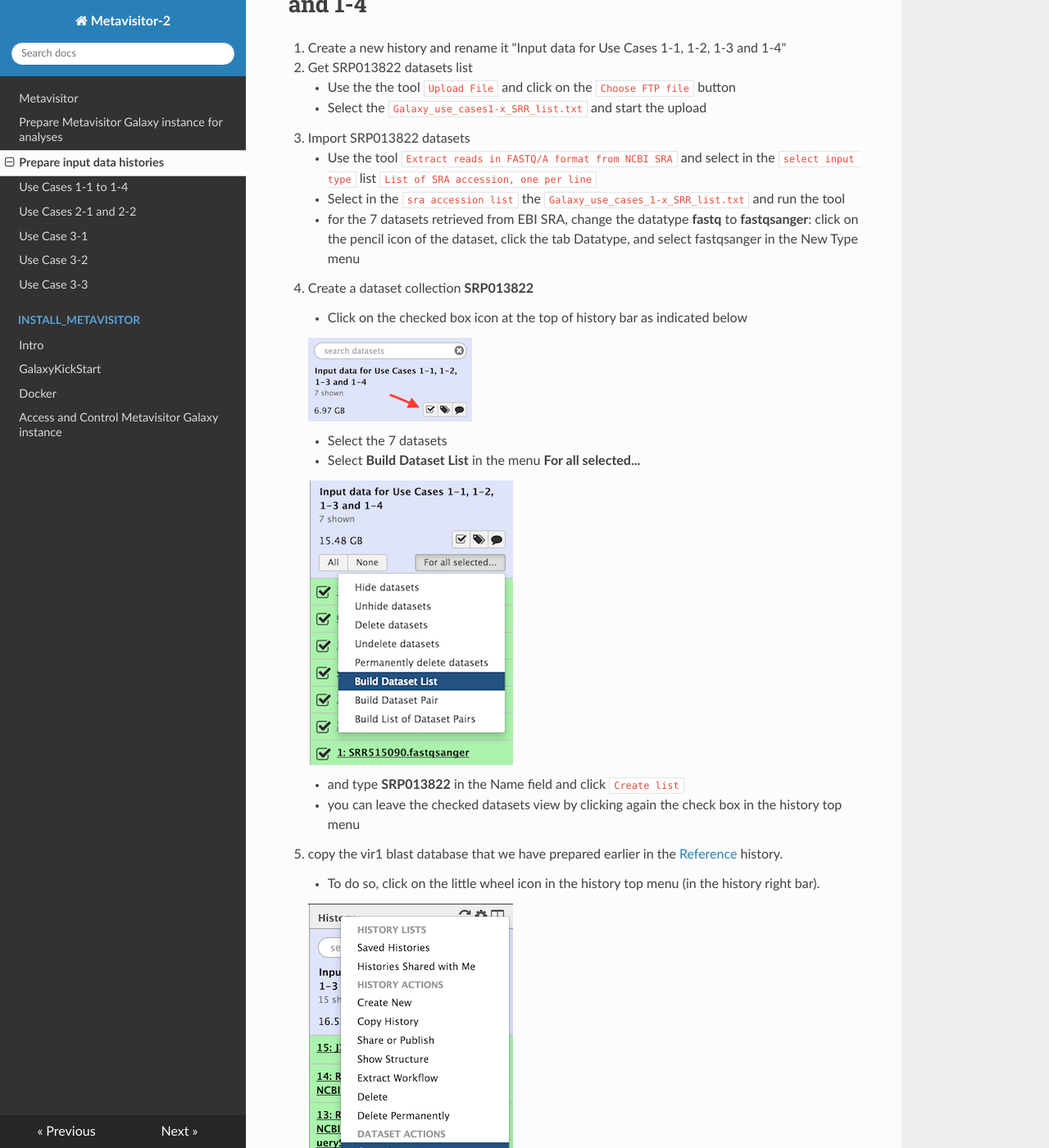
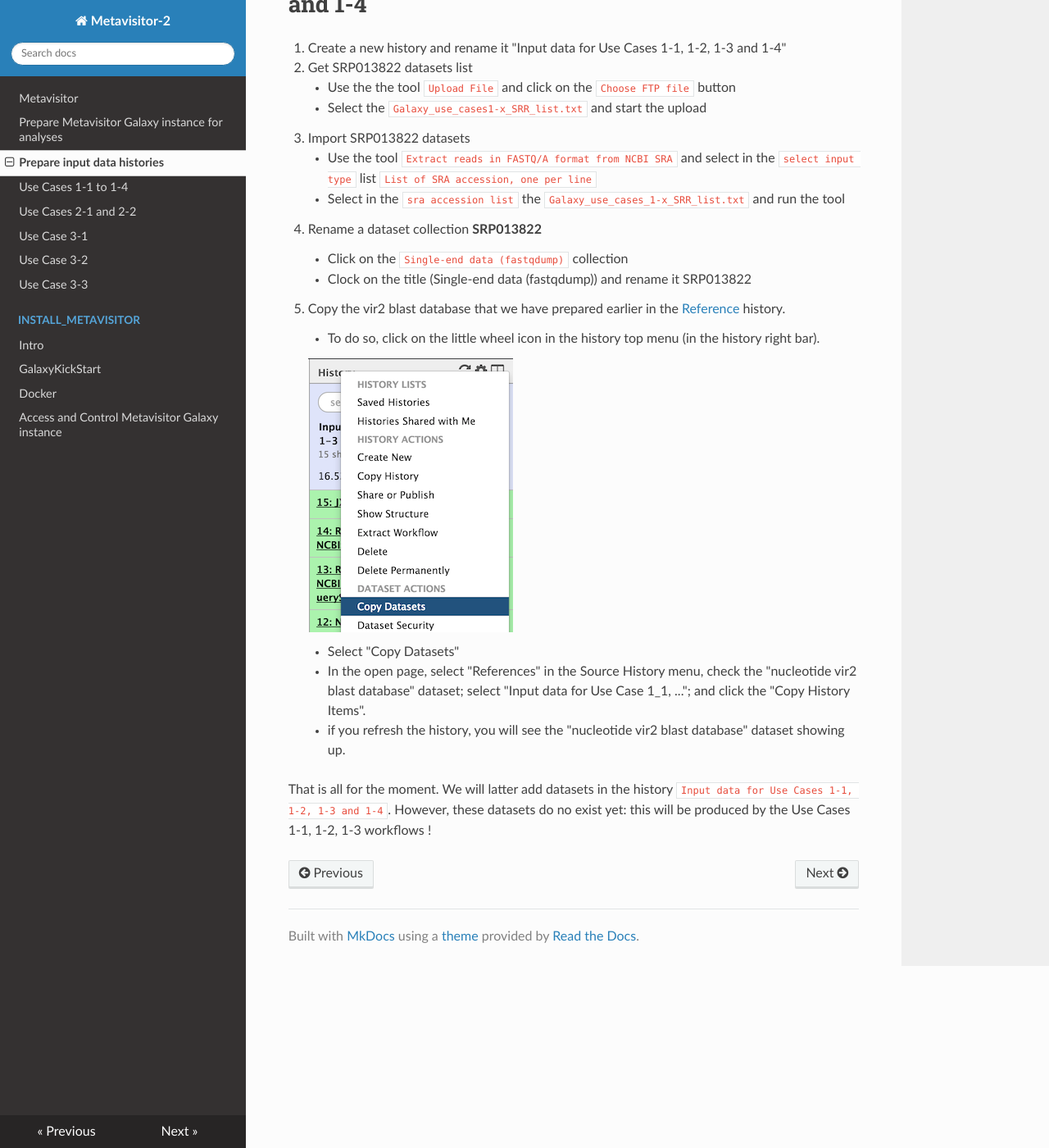
Before and after one commit to ARTbio/metavisitor, an MkDocs documentation site: the page built from docs/use_cases_input_data.md, in a window 1280 px wide and 1400 px high, scrolled down 342 px. Shown: the whole window at 82% size. Built offline with MkDocs 1.6.1, drawn with Linux system fonts in a browser that asks for light colours; nearby versions of some CDN libraries; old or Windows-style settings are respelled for this version of MkDocs; some of the changed text lies outside the part shown.

Commit message:
Adapt manual to handle a SRR list

```diff
--- a/docs/use_cases_input_data.md
+++ b/docs/use_cases_input_data.md
@@ -12,28 +12,17 @@ In this section, we are going to create step by step a Galaxy history that conta
 3. Import SRP013822 datasets
     - Use the tool `Extract reads in FASTQ/A format from NCBI SRA` and select in the `select input type` list `List of SRA accession, one per line`
     - Select in the `sra accession list` the `Galaxy_use_cases_1-x_SRR_list.txt` and run the tool
-    - for the 7 datasets retrieved from EBI SRA, change the datatype **fastq** to **fastqsanger**:
-    click on the pencil icon of the dataset, click the tab Datatype, and select fastqsanger in the New Type menu
-4. Create a dataset collection **SRP013822**
-    - Click on the checked box icon at the top of history bar as indicated below
+4. Rename a dataset collection **SRP013822**
+    - Click on the `Single-end data (fastqdump)` collection
+    - Clock on the title (Single-end data (fastqdump)) and rename it SRP013822
 
-    ![checkbow](images/check_datasets.png)
-
-    - Select the 7 datasets
-    - Select **Build Dataset List** in the menu **For all selected...**
-
-    ![datasetlist](images/dataset_list.png)
-
-    - and type **SRP013822** in the Name field and click `Create list`
-    - you can leave the checked datasets view by clicking again the check box in the history top menu
-
-5. copy the vir1 blast database that we have prepared earlier in the [Reference](metavisitor_configure_references.md#3-prepare-blast-databases) history.
+5. Copy the vir2 blast database that we have prepared earlier in the [Reference](metavisitor_configure_references.md#3-prepare-blast-databases) history.
     - To do so, click on the little wheel icon in the history top menu (in the history right bar).
 
     ![copydataset](images/copydataset.png)
 
     - Select "Copy Datasets"
-    - In the open page, select "References" in the Source History menu, check the "nucleotide vir1 blast database" dataset; select "Input data for Use Case 1_1, ..."; and click the "Copy History Items".
-    - if you refresh the history, you will see the "nucleotide vir1 blast database" dataset showing up.
+    - In the open page, select "References" in the Source History menu, check the "nucleotide vir2 blast database" dataset; select "Input data for Use Case 1_1, ..."; and click the "Copy History Items".
+    - if you refresh the history, you will see the "nucleotide vir2 blast database" dataset showing up.
 
 That is all for the moment. We will latter add datasets in the history `Input data for Use Cases 1-1, 1-2, 1-3 and 1-4`. However, these datasets do no exist yet: this will be produced by the Use Cases 1-1, 1-2, 1-3 workflows !
```
